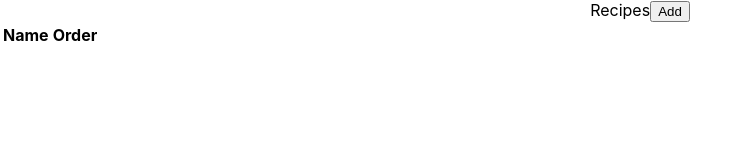
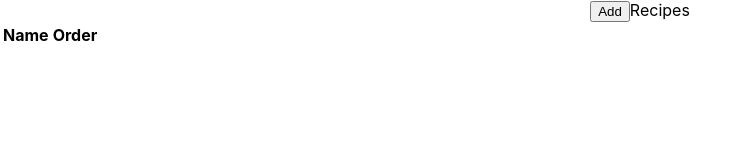
Before and after one commit to mattbutcher-swe/shop, a React (Create React App) app in the folder frontend/: page /recipes in a window 1280 px wide. Shown: the top 160 px of the page, without its empty margins (0-749 px from the left). Built offline with nearby package versions, Linux system fonts and the light colour scheme.

Commit message:
added routing between pages

```diff
--- a/frontend/package.json
+++ b/frontend/package.json
@@ -9,6 +9,8 @@
     "@testing-library/user-event": "^13.5.0",
     "react": "^19.1.0",
     "react-dom": "^19.1.0",
+    "react-router": "^6.14.2",
+    "react-router-dom": "^6.30.1",
     "react-scripts": "5.0.1",
     "web-vitals": "^2.1.4"
   },
--- a/frontend/src/AddRecipe.js
+++ b/frontend/src/AddRecipe.js
@@ -1,6 +1,6 @@
 import './App.css';
 
-function App() {
+function AddRecipe() {
   return (
     <div className="App">
       Add Recipe
@@ -13,4 +13,4 @@ function App() {
   );
 }
 
-export default App;
+export default AddRecipe;
--- a/frontend/src/App.js
+++ b/frontend/src/App.js
@@ -1,22 +1,17 @@
 import './App.css';
+import React from 'react';
+import { Routes, Route } from 'react-router-dom';
+import Recipes from './Recipes';
+import AddRecipe from './AddRecipe';
+
 
 function App() {
   return (
-    <div className="App">
-      Recipes
-      <button>Add</button>
-      <table>
-        <thead>
-          <tr>
-            <th>Name</th>
-            <th>Order</th>
-          </tr>
-        </thead>
-        <tbody>
-
-        </tbody>
-      </table>
-    </div>
+    <Routes>
+      <Route path="/" element={<Recipes />} />
+      <Route path="/recipes" element={<Recipes />} />
+      <Route path="/recipes/add" element={<AddRecipe />} />
+    </Routes>
   );
 }
 
--- /dev/null
+++ b/frontend/src/Recipes.js
@@ -0,0 +1,28 @@
+import './App.css';
+import { Link } from 'react-router-dom';
+
+function Recipes() {
+  return (
+    <div className="App">
+    <Link to="/recipes/add">
+        <button>
+            Add
+        </button>
+    </Link>
+      Recipes
+      <table>
+        <thead>
+          <tr>
+            <th>Name</th>
+            <th>Order</th>
+          </tr>
+        </thead>
+        <tbody>
+
+        </tbody>
+      </table>
+    </div>
+  );
+}
+
+export default Recipes;
--- a/frontend/src/index.js
+++ b/frontend/src/index.js
@@ -3,11 +3,14 @@ import ReactDOM from 'react-dom/client';
 import './index.css';
 import App from './App';
 import reportWebVitals from './reportWebVitals';
+import { BrowserRouter } from 'react-router-dom';
 
 const root = ReactDOM.createRoot(document.getElementById('root'));
 root.render(
   <React.StrictMode>
-    <App />
+    <BrowserRouter>
+      <App />
+    </BrowserRouter>
   </React.StrictMode>
 );
 
```
Also changed, not shown: 1 other file (tests, documents, lock files or other folders).
